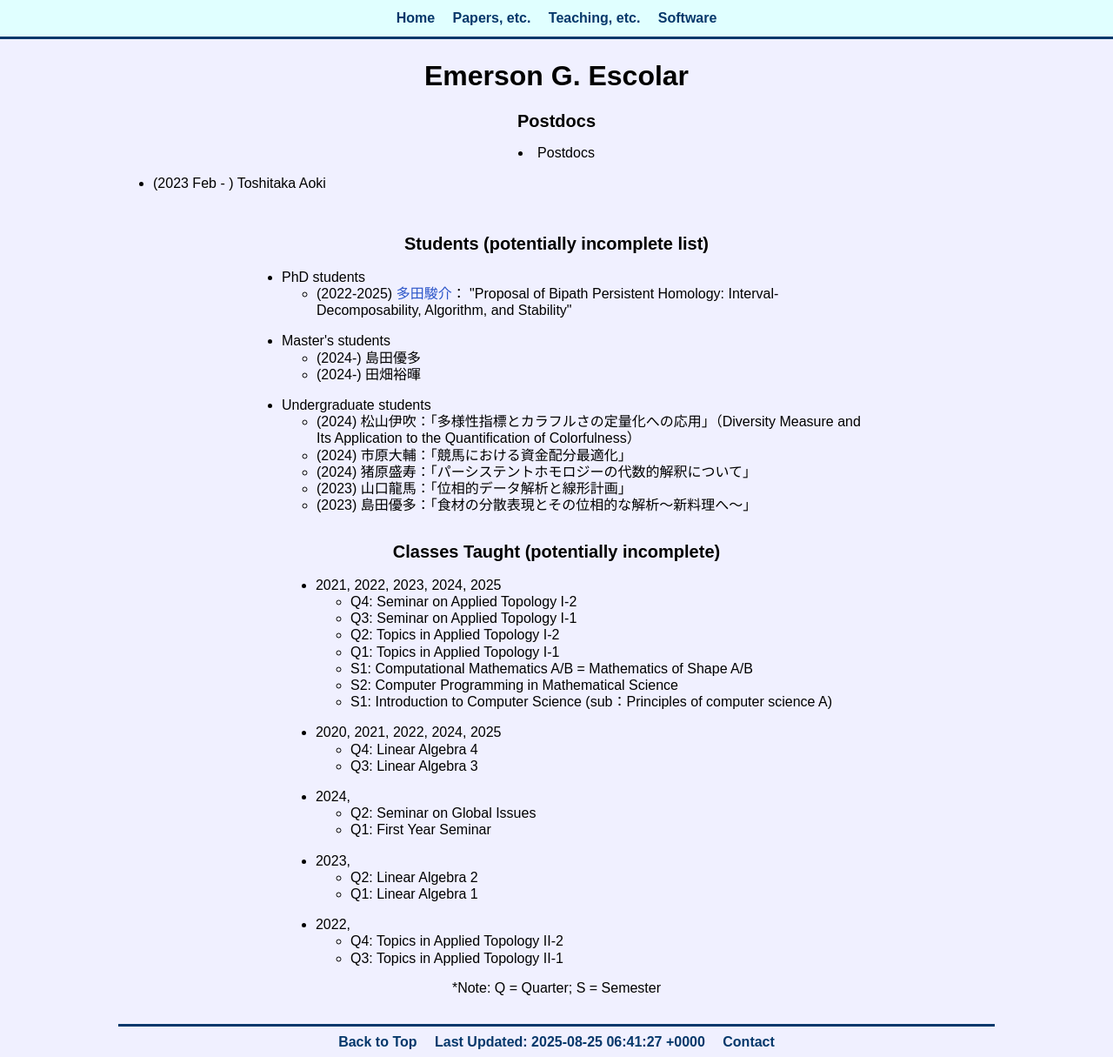
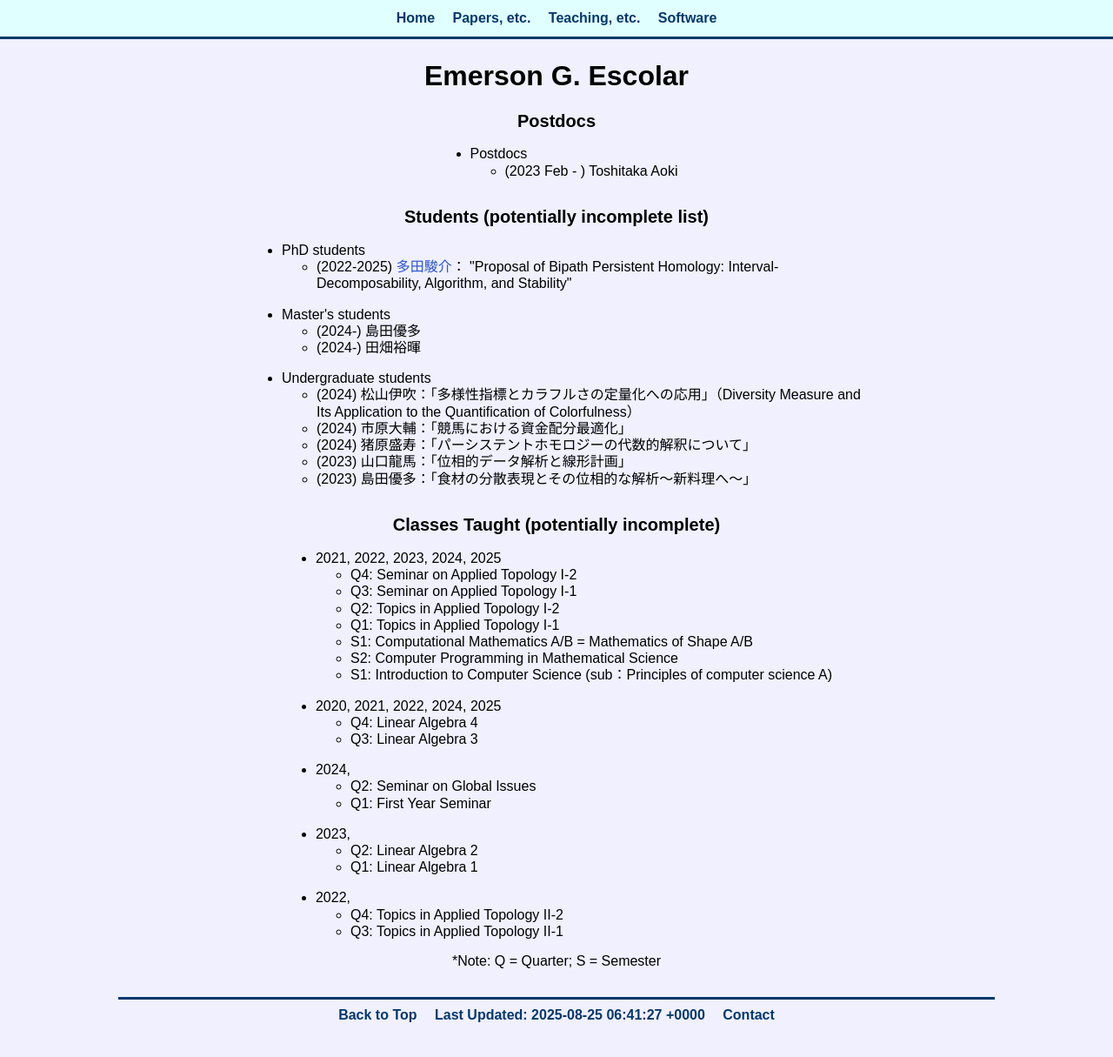
Before and after one commit to emerson-escolar/emerson-escolar.github.io, a Jekyll site: the page built from teaching.html, in a window 1280 px wide and 1215 px high. Shown: the whole window at 87% size. Built offline with Jekyll 4.4.1, drawn with Linux system fonts in a browser that asks for light colours.

Commit message:
add missing class

```diff
--- a/teaching.html
+++ b/teaching.html
@@ -19,12 +19,13 @@ title: Teaching
 
 <section>
   <h2> Postdocs</h2>
-
+  <ul class="wordbox paperlist">
   <li> Postdocs
     <ul class="normallist">
-      <li> (2023 Feb - ) Toshitaka Aoki
+      <li> (2023 Feb - ) Toshitaka Aoki </li>
     </ul>
   </li>
+  </ul>
 </section>
 
 <section>
```
